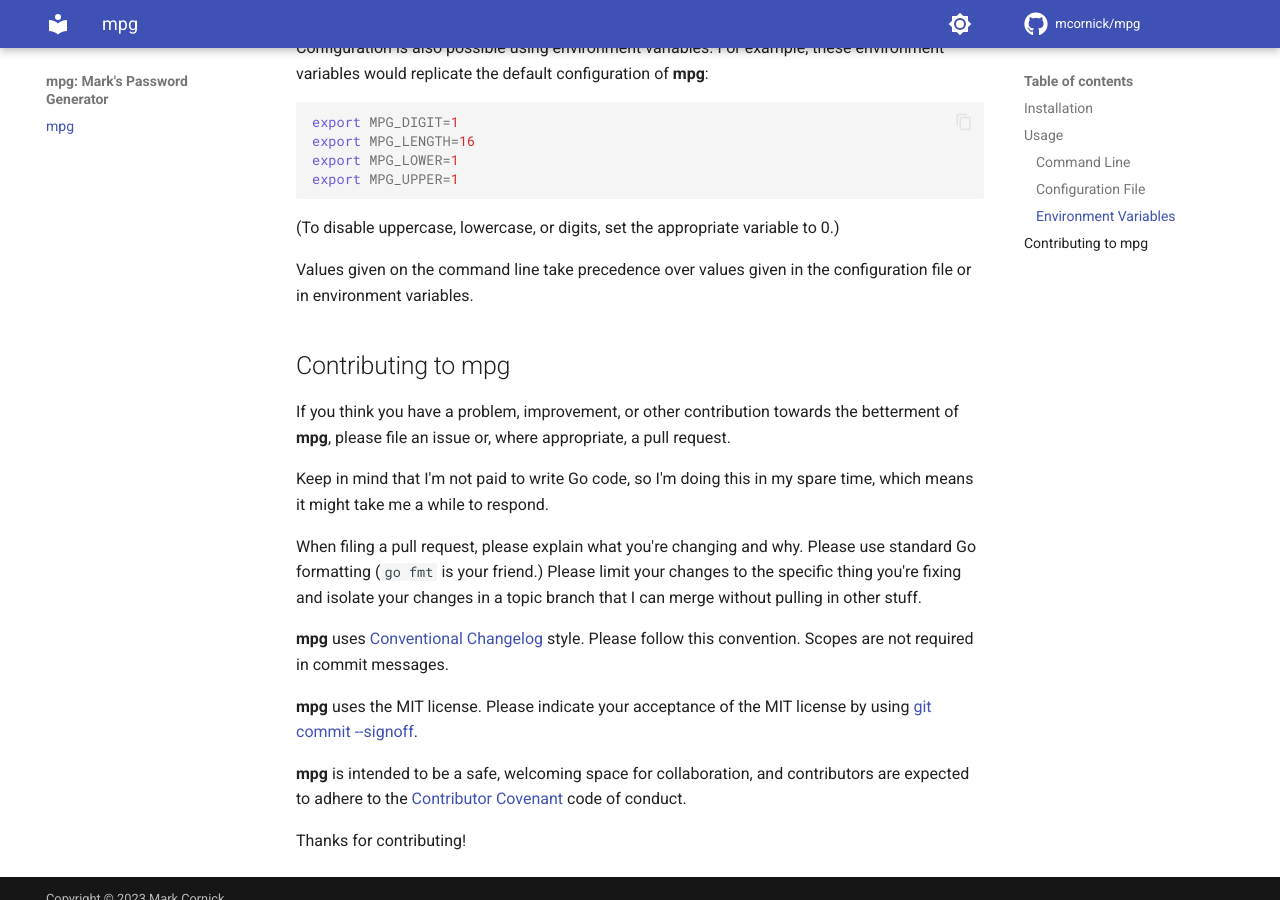
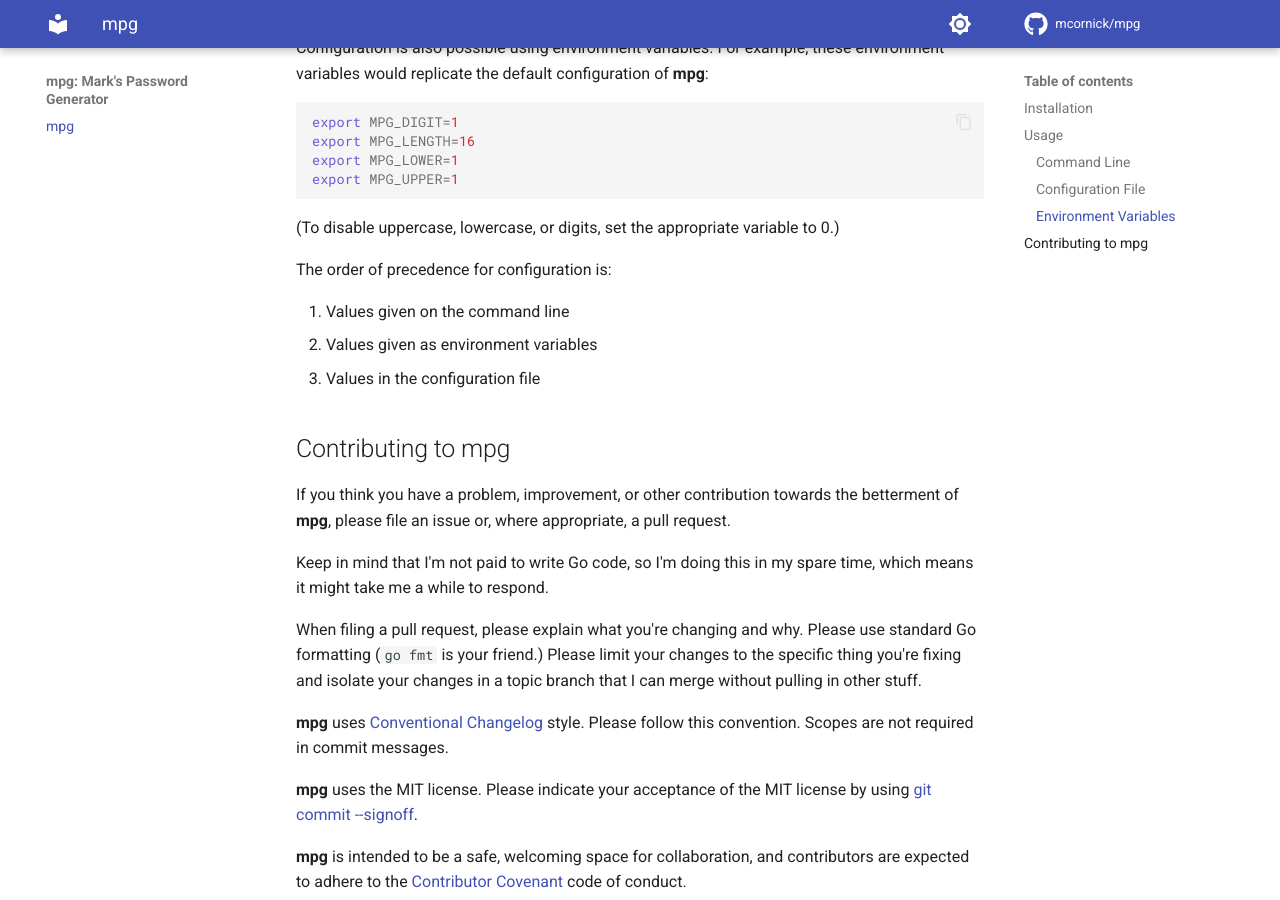
Before and after one commit to step-security-bot/mpg, an MkDocs documentation site: the page built from docs/index.md, in a window 1280 px wide and 900 px high, scrolled down 1978 px. Built offline with MkDocs 1.6.1 and Material for MkDocs 9.7.7, drawn with Linux system fonts in a browser that asks for light colours; comment, search, counter and statistics services are not loaded; the version menu is left out.

Commit message:
docs: complete order of precedence for config
Signed-off-by: Mark Cornick <mcornick@mcornick.com>

```diff
--- a/docs/index.md
+++ b/docs/index.md
@@ -143,7 +143,11 @@ export MPG_UPPER=1
 
 (To disable uppercase, lowercase, or digits, set the appropriate variable to 0.)
 
-Values given on the command line take precedence over values given in the configuration file or in environment variables.
+The order of precedence for configuration is:
+
+1. Values given on the command line
+1. Values given as environment variables
+1. Values in the configuration file
 
 ## Contributing to mpg
 
```
